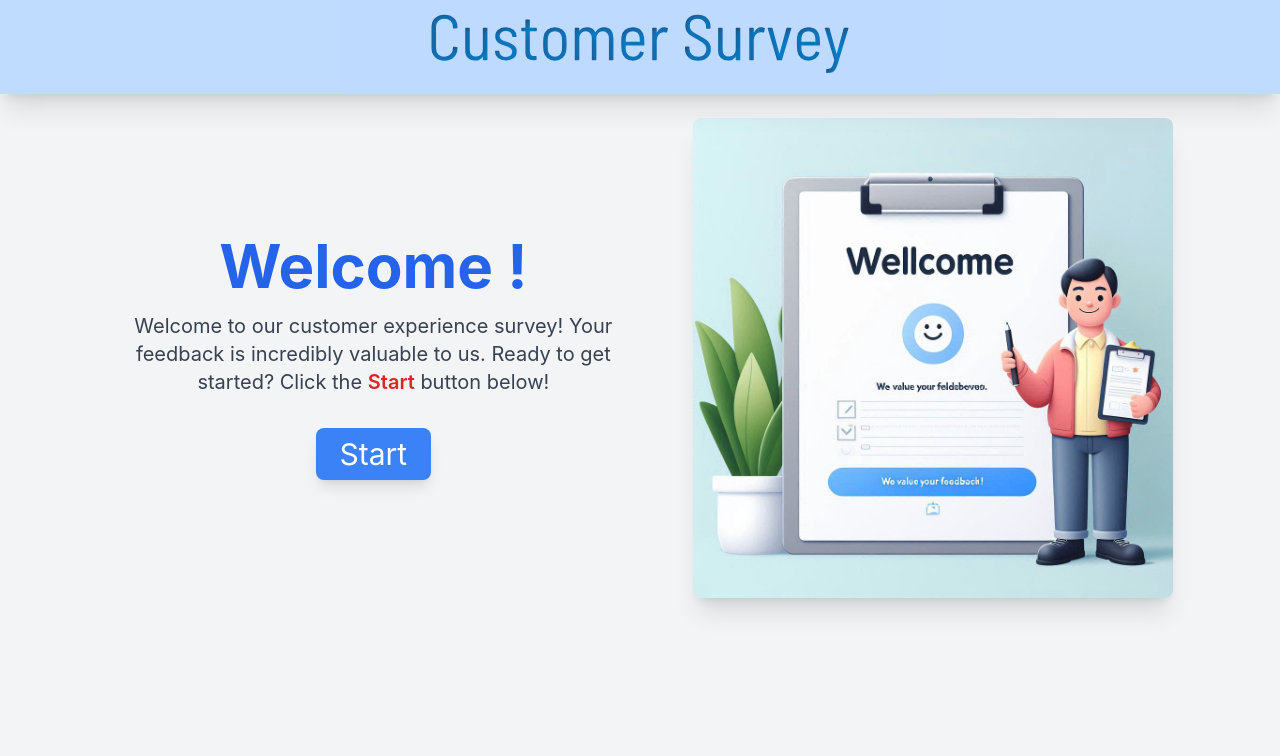
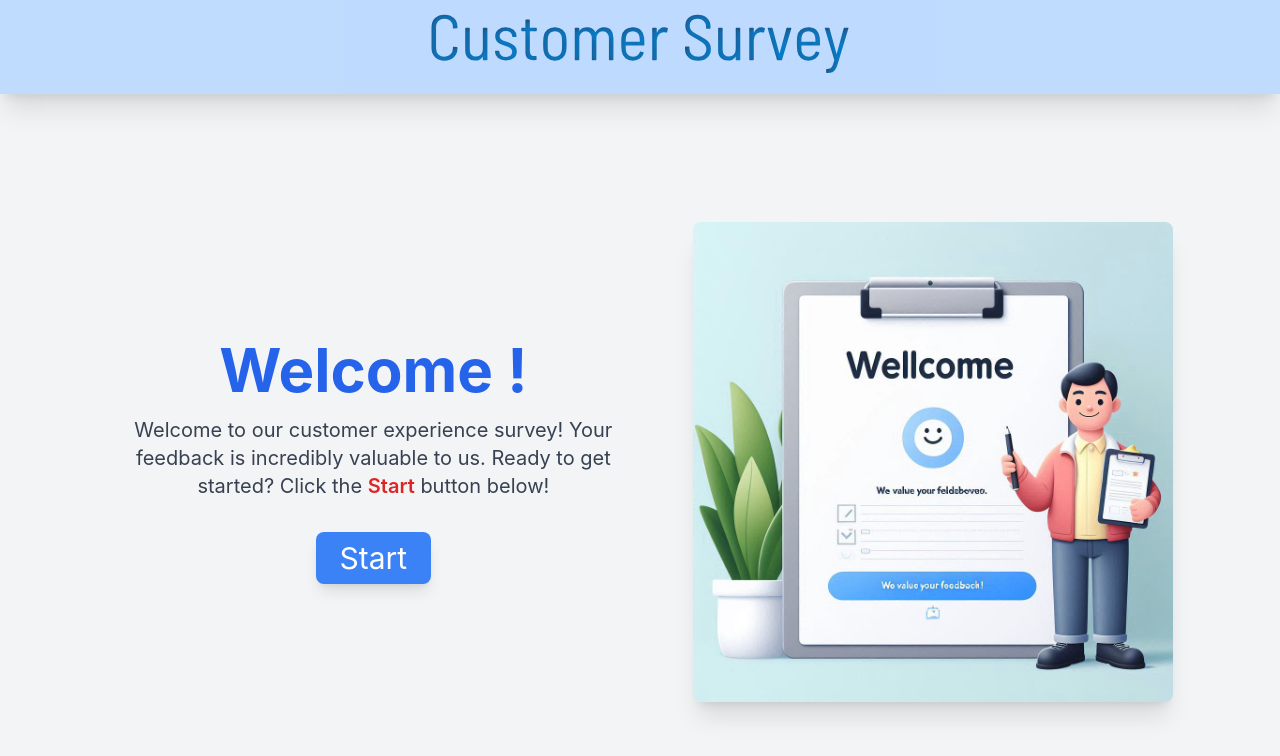
Before and after one commit to Pankaj086/Customer-Experience-Survey-Page, a React (Create React App) app: page / in a window 1280 px wide. Shown: the top 756 px of the page. Built offline with nearby package versions, Linux system fonts and the light colour scheme.

Commit message:
height issue fixed

```diff
--- a/src/App.css
+++ b/src/App.css
@@ -1,5 +1,6 @@
 .App {
   text-align: center;
+  overflow: hidden;
 }
 
 .App-logo {
--- a/src/App.js
+++ b/src/App.js
@@ -8,7 +8,7 @@ import ThankYou from './Components/Thankyou';
 function App() {
     return (
         <BrowserRouter>
-            <div className="App w-[100vw] h-[100vh] bg-gray-100">
+            <div className="App w-[100%] h-screen bg-gray-100">
                 <Navbar />
                 <Routes>
                     <Route index element={<Home />} />
--- a/src/Components/Home.js
+++ b/src/Components/Home.js
@@ -4,7 +4,7 @@ import { Link } from "react-router-dom";
 
 function Home() {
     return (
-        <div className="w-10/12 mx-auto flex items-center gap-4  justify-between py-6">
+        <div className="w-10/12 h-screen mx-auto flex justify-between items-center gap-4 -mt-8  ">
             <div className='lg:w-6/12 flex flex-col items-center justify-center '>
             <h1 className="text-4xl sm:text-4xl md:text-5xl lg:text-6xl font-bold text-blue-600 mb-4">
                     Welcome !
@@ -18,7 +18,7 @@ function Home() {
                     </button>
                 </Link>
             </div>
-            <div>
+            <div className='flex justify-center items-center'>
                 <img className='hidden lg:block w-[30rem] h-[30rem] rounded-lg shadow-xl' src='/welcome.jpeg' alt=''/>
             </div>
         </div>
--- a/src/Components/Navbar.js
+++ b/src/Components/Navbar.js
@@ -5,7 +5,7 @@ function Navbar() {
     return (
         <div className='flex justify-center items-center relative bg-blue-200 shadow-xl'>
             <Link to="/">
-                <img className='-mt-4 lg:-mt-8'
+                <img className='-mt-4 lg:-mt-8 z-20'
                 src="/mainlogo.svg" alt="customer survey" />
             </Link>
         </div>
--- a/src/Components/Questions.js
+++ b/src/Components/Questions.js
@@ -78,9 +78,9 @@ function Questions() {
     return (
         <>
             <h1 className='fixed right-4 mt-4 px-4 py-2 bg-gray-600 text-white font-semibold text-lg rounded-lg'>{id+1}/{data.length}</h1>
-        <div className='w-10/12 mt-24 lg:mt-32 relative mx-auto flex flex-col gap-8 items-center justify-center '>
+        <div className='w-10/12 h-screen  relative mx-auto flex flex-col gap-8 items-center justify-center'>
 
-            <h1 className='text-3xl sm:text-3xl md:text-5xl lg:text-5xl text-slate-700 font-semibold'>{data[id].title}</h1>
+            <h1 className='-mt-24 text-3xl sm:text-3xl md:text-5xl lg:text-5xl text-slate-700 font-semibold'>{data[id].title}</h1>
 
             <div className='w-full max-w-xl mx-auto flex justify-center'>
                 {data[id].rating > 0 && (
--- a/src/Components/Thankyou.js
+++ b/src/Components/Thankyou.js
@@ -21,7 +21,7 @@ function ThankYou() {
     }, 5000);
 
     return (
-        <div className="w-10/12 h-100vh mx-auto flex flex-col items-center justify-center ">
+        <div className="w-10/12 h-screen mx-auto flex flex-col items-center justify-center ">
             <div className="flex flex-col gap-8 text-center p-10">
                 <h1 className="text-4xl font-bold text-green-600 mb-4">Thank You!</h1>
                 <p className="text-2xl text-gray-700 mb-6">
```
